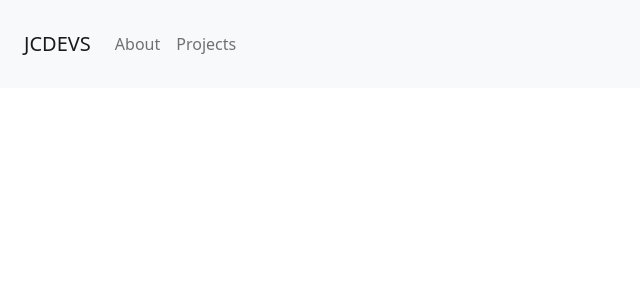
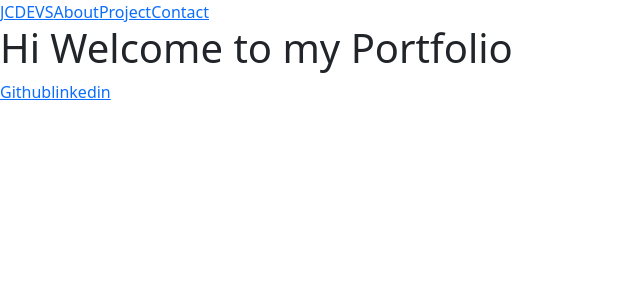
Before and after one commit to jcavenue/jcavenue.github.io, a React (Create React App) app: page / in a window 1280 px wide. Shown: the top 300 px of the page, without its empty margins (0-640 px from the left). Built offline with nearby package versions, Linux system fonts and the light colour scheme.

Commit message:
Adding Router, link, switch, routes

```diff
--- a/package.json
+++ b/package.json
@@ -7,6 +7,7 @@
     "cra-template": "1.1.2",
     "react": "^17.0.2",
     "react-dom": "^17.0.2",
+    "react-router-dom": "^5.2.0",
     "react-scripts": "4.0.3",
     "reactstrap": "^8.9.0"
   },
--- a/src/App.js
+++ b/src/App.js
@@ -1,10 +1,27 @@
+import { BrowserRouter as Router, Route, Switch } from "react-router-dom";
 import Header from "./Components/Header";
+import Home from "./Components/Home";
+import About from "./Components/About";
+import Footer from "./Components/Footer";
 
 
 function App() {
   return (
     <div>
-			<Header/>
+			<Router>
+				<Header />
+				<Switch>
+					<Route path="/About">
+						<About />
+					</Route>
+					<Route path="/Project"></Route>
+					<Route path="/Contact"></Route>
+					<Route path="/">
+						<Home />
+					</Route>
+				</Switch>
+			</Router>
+			<Footer />
     </div>
   );
 }
--- a/src/Components/About.js
+++ b/src/Components/About.js
@@ -0,0 +1,11 @@
+import { withRouter } from "react-router-dom";
+
+const About = () => {
+	return (
+		<div>
+			<h1>Hi my name is jc</h1>
+		</div>
+	)
+}
+
+export default withRouter(About);
--- a/src/Components/Footer.js
+++ b/src/Components/Footer.js
@@ -0,0 +1,10 @@
+const Footer = () => {
+	return (
+		<div>
+			<a href="github.com/jcavenue">Github</a>
+			<a href="https://linkedin.com/in/jcavenue" target="_blank" rel="noreferrer">linkedin</a>
+		</div>
+	)
+}
+
+export default Footer;
--- a/src/Components/Header.js
+++ b/src/Components/Header.js
@@ -1,36 +1,14 @@
-import { useState } from 'react';
-import {
-  Collapse,
-  Navbar,
-  NavbarToggler,
-  NavbarBrand,
-  Nav,
-  NavItem,
-  NavLink
-} from 'reactstrap';
-
+import { Link } from "react-router-dom";
 
 const Header = () => {
-
-	const [isOpen, setIsOpen] = useState(false);
-
-  const toggle = () => setIsOpen(!isOpen);
 	return (
 		<div>
-			<Navbar color="light" className="p-4"light expand="md">
-        <NavbarBrand href="/">JCDEVS</NavbarBrand>
-        <NavbarToggler onClick={toggle} />
-        <Collapse isOpen={isOpen} navbar>
-          <Nav className="mr-auto" navbar>
-            <NavItem>
-              <NavLink href="/About">About</NavLink>
-            </NavItem>
-            <NavItem>
-              <NavLink href="/Projects">Projects</NavLink>
-            </NavItem>
-          </Nav>
-        </Collapse>
-      </Navbar>
+				<header>
+					<Link to="/">JCDEVS</Link>
+					<Link to="/About">About</Link>
+					<Link to="/Project">Project</Link>
+					<Link to="/Contact">Contact</Link>
+				</header>
 		</div>
 	)
 }
--- /dev/null
+++ b/src/Components/Home.js
@@ -0,0 +1,11 @@
+import { withRouter } from "react-router-dom";
+
+const Home = () => {
+	return (
+		<div>
+			<h1>Hi Welcome to my Portfolio</h1>
+		</div>
+	)
+}
+
+export default withRouter(Home);
```
Also changed, not shown: 1 other file (tests, documents, lock files or other folders).
